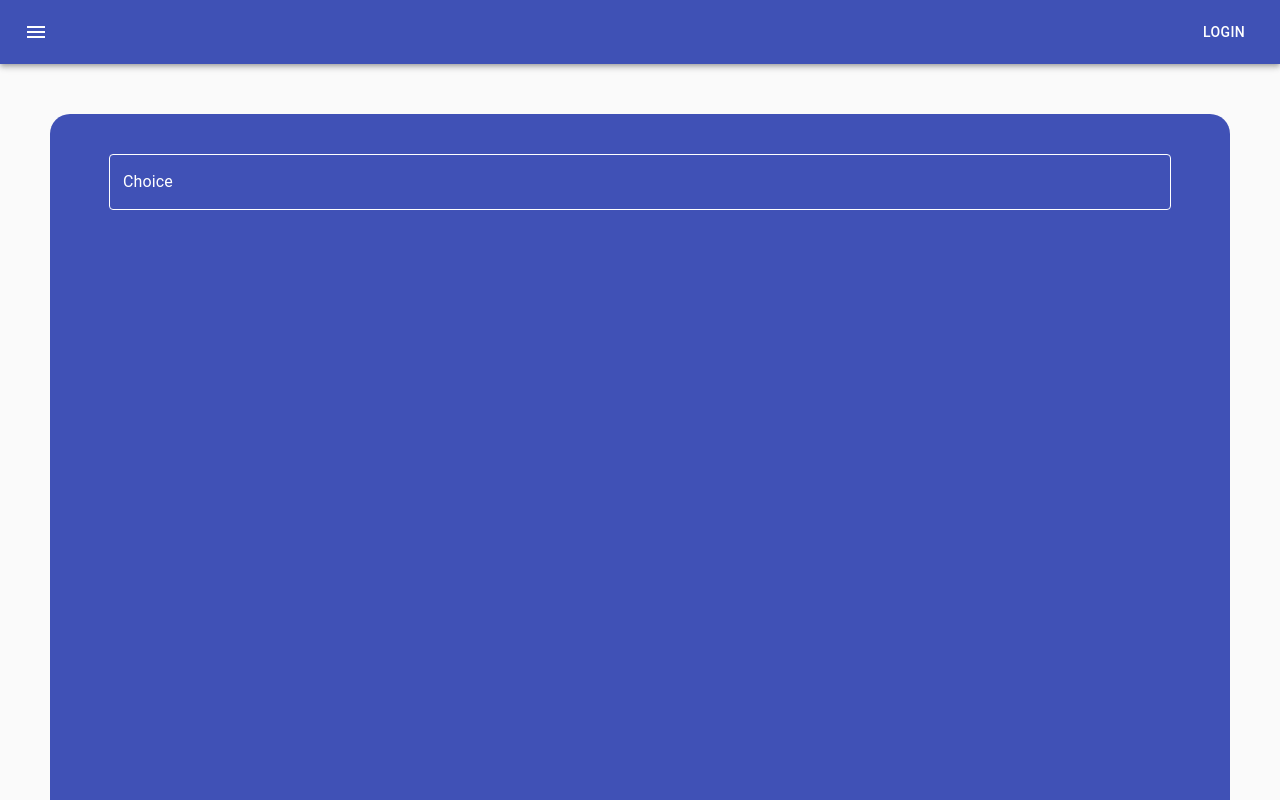
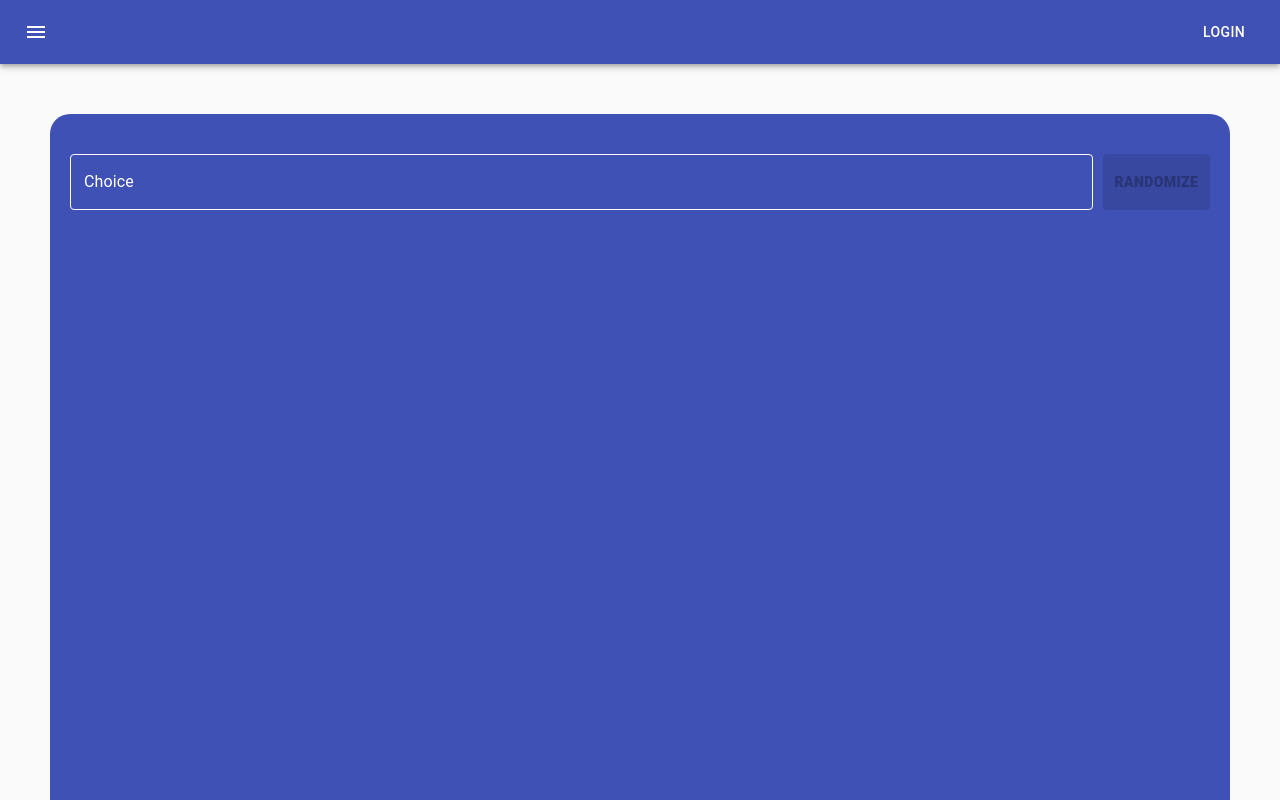
Before and after one commit to ryanchangyeolshin/cant-decide, a React (Create React App) app: page / in a window 1280 px wide. Shown: the top 800 px of the page. Built offline with nearby package versions, Linux system fonts and the light colour scheme.

Commit message:
Successfully moved some of the states to React Context API. #3

```diff
--- a/src/App.tsx
+++ b/src/App.tsx
@@ -1,3 +1,9 @@
+import {
+  BrowserRouter as Router,
+  Switch,
+  Route,
+} from "react-router-dom";
+import DecisionProvider from './context/DecisionProvider';
 import NavMenuBar from './components/NavMenuBar';
 import ContentContainer from './components/ContentContainer';
 import './App.css';
@@ -5,8 +11,16 @@ import './App.css';
 function App() {
   return (
     <div className="App">
-      <NavMenuBar />
-      <ContentContainer />
+      <DecisionProvider>
+        <NavMenuBar />
+        <Router>
+          <Switch>
+            <Route path="/">
+              <ContentContainer />
+            </Route>
+          </Switch>
+        </Router>
+      </DecisionProvider>
     </div>
   );
 }
--- a/src/components/ChoiceCardContainer.tsx
+++ b/src/components/ChoiceCardContainer.tsx
@@ -42,7 +42,7 @@ const useStyles = makeStyles((theme: Theme) =>
 export default function ChoiceCardContainer({ choice, index, removeChoice }: ChoiceProps) {
   const classes = useStyles();
 
-  const removeChoiceHandler = (e: React.MouseEvent<SVGSVGElement>) => {
+  const removeChoiceHandler = (e: React.MouseEvent<HTMLButtonElement>) => {
     removeChoice(index);
   }
 
@@ -55,8 +55,8 @@ export default function ChoiceCardContainer({ choice, index, removeChoice }: Cho
           </ListItemIcon>
           <ListItemText primary={choice} />
           <ListItemSecondaryAction>
-            <IconButton edge="end" aria-label="delete">
-              <DeleteIcon onClick={removeChoiceHandler} />
+            <IconButton edge="end" aria-label="delete" onClick={removeChoiceHandler}>
+              <DeleteIcon />
             </IconButton>
           </ListItemSecondaryAction>
         </ListItem>
--- a/src/components/ContentContainer.tsx
+++ b/src/components/ContentContainer.tsx
@@ -1,8 +1,10 @@
 
-import React, { Fragment, useState } from 'react';
+import React, { Fragment, useContext, useState } from 'react'
 import { createStyles, makeStyles, Theme } from '@material-ui/core/styles';
-import { TextField, CssBaseline, Typography, List } from '@material-ui/core';
+import { Typography, List, CssBaseline } from '@material-ui/core';
 import ChoiceCardContainer from './ChoiceCardContainer';
+import InputContainer from './InputContainer';
+import DecisionContext from '../context/DecisionContext';
 
 const useStyles = makeStyles((theme: Theme) =>
   createStyles({
@@ -18,39 +20,21 @@ const useStyles = makeStyles((theme: Theme) =>
       margin: "50px 50px",
       borderRadius: "20px",
     },
-    choiceInput: {
-      width: "90%",
-      margin: "40px 20px 10px 20px",
-      color: "white",
-      "& .MuiFormLabel-root.Mui-focused": {
-        color: "white"
-      },
-      "& .MuiOutlinedInput-root": {
-        "& .MuiOutlinedInput-notchedOutline": {
-          borderColor: "white"
-        }
-      }
-    },
-    input: {
-      color: "white",
-      outline: 1,
-    },
-    label: {
-      color: "white",
-    },
     list: {
-      width: '90%',
+      width: '100%',
       borderRadius: "4px",
       height: "78%",
-      overflow: "scroll"
+      overflow: "scroll",
+      paddingLeft: "20px",
+      paddingRight: "20px"
     },
   }),
 );
 
-export default function ContentContainer() {
+const ContentContainer = () => {
   const classes = useStyles();
-  const [choices, setChoices] = useState([] as string[]);
-  const [choice, setChoice] = useState("");
+  const { setWinningChoice, decision, setDecision } = useContext(DecisionContext);
+  const [choice, setChoice] = useState<string>("");
 
   const handleChoiceChange = (e: React.ChangeEvent<HTMLInputElement>) => {
     setChoice(e.target.value);
@@ -58,41 +42,35 @@ export default function ContentContainer() {
 
   const handleKeyDown = (e: React.KeyboardEvent<HTMLInputElement>) => {
     if (e.key === 'Enter' && choice !== "") {
-      setChoices((choices as string[]).concat(choice));
+      setDecision({ ...decision, choices: decision.choices.concat(choice) });
       setChoice("");
     }
   }
 
   const removeChoice = (index: number) => {
-    const filteredChoices: string[] = choices.filter((choice: string, i: number) => i !== index);
-    setChoices(filteredChoices);
+    const filteredChoices: string[] = decision.choices.filter((choice: string, i: number) => i !== index);
+    setDecision({ ...decision, choices: filteredChoices });
+  }
+
+  const randomizeChoice = (e: React.MouseEvent<HTMLButtonElement>) => {
+    const randomIndex: number = Math.floor(Math.random() * decision.choices.length);
+    setWinningChoice(decision.choices[randomIndex]);
   }
 
   return (
     <Fragment>
-      <CssBaseline />
       <div className={classes.containerWrapper}>
+        <CssBaseline />
         <Typography component="div" className={classes.contentContainer}>
-          <TextField
-            id="standard-basic"
-            className={classes.choiceInput}
-            label="Choice"
-            variant="outlined"
-            margin="normal"
-            placeholder="Please provide your choice here..."
-            InputLabelProps={{
-              className: classes.label
-            }}
-            inputProps={{
-              className: classes.input
-            }}
-            onChange={handleChoiceChange}
-            onKeyDown={handleKeyDown}
-            value={choice}
+          <InputContainer
+            choice={choice}
+            handleKeyDown={handleKeyDown}
+            handleChoiceChange={handleChoiceChange}
+            randomizeChoice={randomizeChoice}
           />
           <div className={classes.list}>
             <List component="nav" aria-label="main mailbox folders">
-              {choices.map((newChoice: string, i: number) =>
+              {decision.choices.map((newChoice: string, i: number) =>
                 <ChoiceCardContainer
                   key={i}
                   choice={newChoice}
@@ -107,3 +85,5 @@ export default function ContentContainer() {
     </Fragment>
   );
 };
+
+export default ContentContainer;
--- /dev/null
+++ b/src/components/InputContainer.tsx
@@ -0,0 +1,94 @@
+import React, { useContext } from 'react';
+import { makeStyles, createStyles, Theme, } from '@material-ui/core/styles';
+import { TextField, Button } from '@material-ui/core';
+import DecisionContext from '../context/DecisionContext';
+
+type InputContainerProps = {
+  choice: string,
+  handleKeyDown: React.KeyboardEventHandler<HTMLDivElement>,
+  handleChoiceChange: React.ChangeEventHandler<HTMLInputElement>,
+  randomizeChoice: React.MouseEventHandler<HTMLButtonElement>
+}
+
+const useStyles = makeStyles((theme: Theme) =>
+  createStyles({
+    inputContainer: {
+      display: "flex",
+      flexDirection: "row",
+      justifyContent: "space-between",
+      width: "100%",
+      paddingLeft: "20px",
+      paddingRight: "20px",
+    },
+    choiceInput: {
+      width: "100%",
+      margin: "40px 10px 10px 0",
+      color: "white",
+      "& .MuiFormLabel-root.Mui-focused": {
+        color: "white"
+      },
+      "& .MuiOutlinedInput-root": {
+        "& .MuiOutlinedInput-notchedOutline": {
+          borderColor: "white"
+        }
+      }
+    },
+    input: {
+      color: "white",
+      outline: 1,
+    },
+    label: {
+      color: "white",
+    },
+    randomize: {
+      backgroundColor: "white",
+      color: "black",
+      marginTop: "40px",
+      marginBottom: "10px",
+      "&:hover": {
+        backgroundColor: "yellow"
+      },
+      "& .MuiButton-label": {
+        fontWeight: 900
+      }
+    }
+  }),
+);
+
+const InputContainer = ({ choice, handleKeyDown, handleChoiceChange, randomizeChoice }: InputContainerProps) => {
+  const { decision } = useContext(DecisionContext);
+  const classes = useStyles();
+
+  return (
+    <div className={classes.inputContainer}>
+      <TextField
+        id="standard-basic"
+        className={classes.choiceInput}
+        label="Choice"
+        variant="outlined"
+        margin="normal"
+        placeholder="Please provide your choice here..."
+        InputLabelProps={{
+          className: classes.label
+        }}
+        inputProps={{
+          className: classes.input
+        }}
+        onChange={handleChoiceChange}
+        onKeyDown={handleKeyDown}
+        value={choice}
+      />
+      <Button
+        className={classes.randomize}
+        variant="contained"
+        color="primary"
+        disabled={decision.choices.length < 2}
+        onClick={randomizeChoice}
+      >
+        Randomize
+      </Button>
+    </div>
+  )
+}
+
+export default InputContainer;
--- a/src/context/DecisionContext.tsx
+++ b/src/context/DecisionContext.tsx
@@ -1,14 +1,14 @@
 import React from 'react';
-import { Decision } from '../interfaces/decision';
+import DecisionType from '../types/decision';
 
-interface DecisionInterface {
-  decision: Decision,
-  setDecision: React.Dispatch<React.SetStateAction<Decision>>,
+type DecisionState = {
+  decision: DecisionType,
+  setDecision: (decision: DecisionType) => void,
   winningChoice: string,
-  setWinningChoice: React.Dispatch<React.SetStateAction<string>>
+  setWinningChoice: (choice: string) => void
 }
 
-const DecisionContext = React.createContext<DecisionInterface>({
+const DecisionContext = React.createContext<DecisionState>({
   decision: { name: "", choices: [] },
   setDecision: () => { },
   winningChoice: "",
--- a/src/context/DecisionProvider.tsx
+++ b/src/context/DecisionProvider.tsx
@@ -1,9 +1,10 @@
 import React, { useState } from 'react';
 import DecisionContext from './DecisionContext';
+import DecisionType from '../types/decision';
 
-export default function DecisionProvider(props: React.Props<any>) {
-  const [decision, setDecision] = useState({ name: "", choices: [] });
-  const [winningChoice, setWinningChoice] = useState("");
+const DecisionProvider: React.FC = ({ children }) => {
+  const [decision, setDecision] = useState<DecisionType>({ name: "", choices: [] });
+  const [winningChoice, setWinningChoice] = useState<string>("");
 
   return (
     <DecisionContext.Provider
@@ -14,7 +15,9 @@ export default function DecisionProvider(props: React.Props<any>) {
         setWinningChoice: setWinningChoice,
       }}
     >
-      {props.children}
+      {children}
     </DecisionContext.Provider>
   );
 }
+
+export default DecisionProvider;
--- a/src/interfaces/decision.ts
+++ /dev/null
@@ -1,4 +0,0 @@
-export interface Decision {
-  name: string,
-  choices: string[],
-}
--- /dev/null
+++ b/src/types/decision.ts
@@ -0,0 +1,6 @@
+type DecisionType = {
+  name: string,
+  choices: string[],
+}
+
+export default DecisionType;
```
